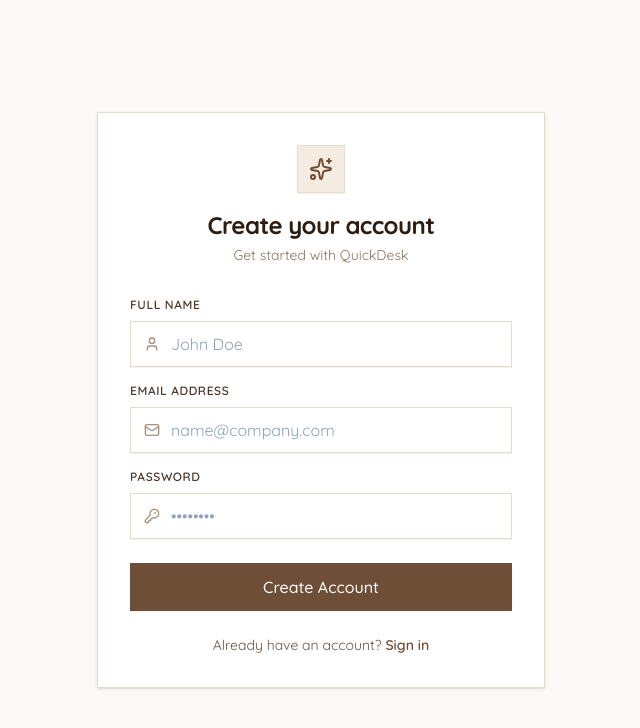
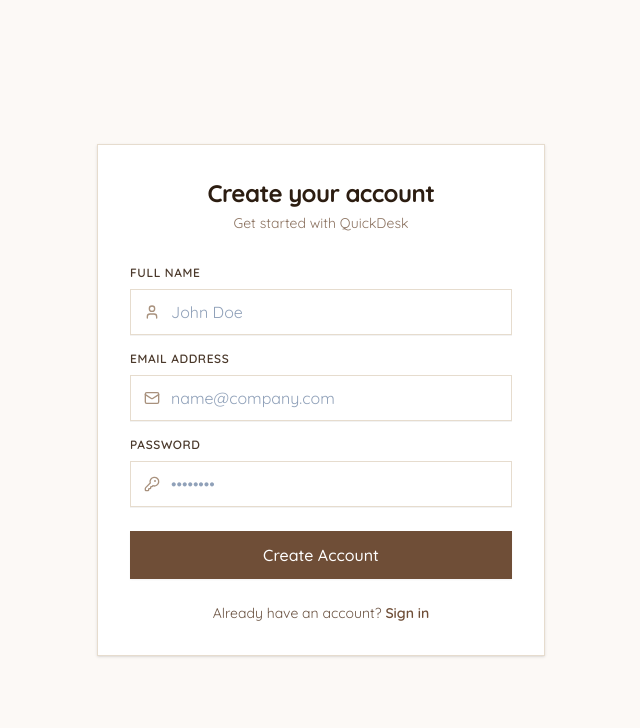
Before and after one commit to shree2698/quickdesk, a Next.js app in the folder frontend/: page /register in a window 1280 px wide. Shown: the top 728 px of the page, without its empty margins (319-959 px from the left). Built offline with nearby package versions, Linux system fonts and the light colour scheme; no server answers.

Commit message:
feat: remove decorative icon from registration page for a cleaner UI

```diff
--- a/frontend/app/register/page.tsx
+++ b/frontend/app/register/page.tsx
@@ -33,9 +33,6 @@ export default function RegisterPage() {
     <div className="min-h-screen flex items-center justify-center p-4 bg-slate-50 text-slate-900">
       <div className="w-full max-w-md bg-white rounded-2xl p-8 shadow-sm border border-slate-200">
         <div className="text-center mb-8">
-          <div className="inline-flex items-center justify-center w-12 h-12 rounded-xl bg-blue-50 text-blue-600 mb-4 border border-blue-100 shadow-2xs">
-            <Sparkles className="w-6 h-6" />
-          </div>
           <h1 className="text-2xl font-bold text-slate-900 tracking-tight">Create your account</h1>
           <p className="text-sm text-slate-500 mt-1">Get started with QuickDesk</p>
         </div>
```
